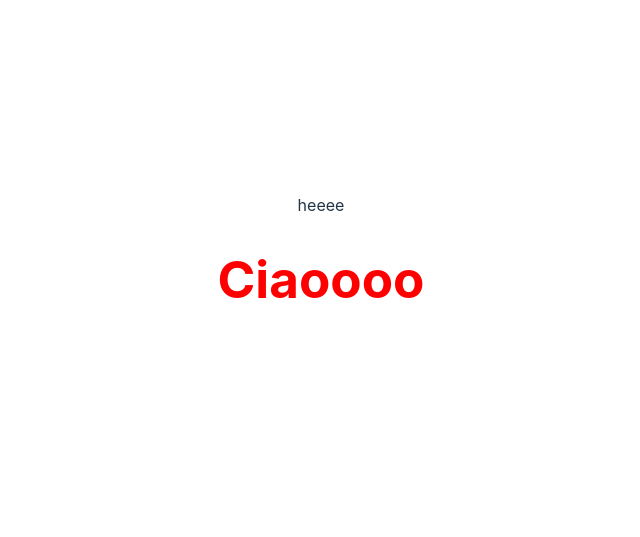
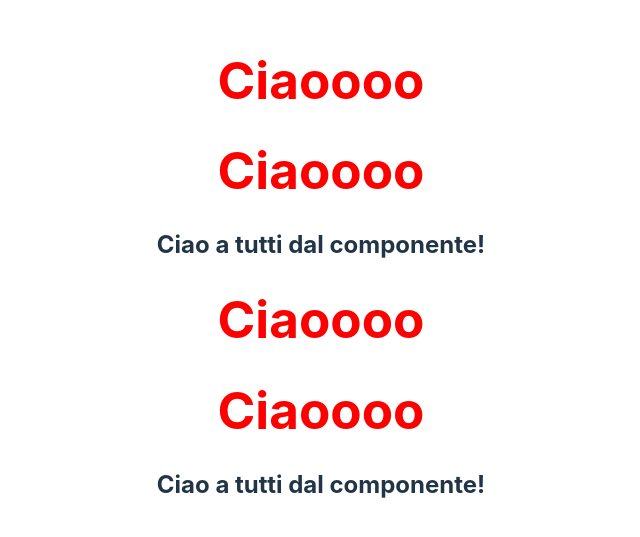
Before and after one commit to edaless/vite-hello-world, a Vue app: page / in a window 1280 px wide. Shown: the part 133-670 px from the top of the page, without its empty margins (319-959 px from the left). Built offline with nearby package versions, Linux system fonts and the light colour scheme.

Commit message:
still primo component

```diff
--- a/src/App.vue
+++ b/src/App.vue
@@ -1,26 +1,48 @@
+<!--
+Create un nuovo progetto utilizzando Vite:
+aiutatevi con le slide per ripercorrere i vari passaggi
+dell’installazione come visti a lezione.
+
+Create e utilizzate un componente AppTitle,
+
+il quale contiene un titolo che recita
+“La mia prima app con Vite!”
+Bonus:
+Creare un secondo componente AppHero,
+che visualizza un jumbotron. -->
+
+
+
+
+
+
+
+
+
+
+
+
 <script>
 // This starter template is using Vue 3 <script setup> SFCs
 // Check out https://vuejs.org/api/sfc-script-setup.html#script-setup
-import Ciao from './components/Ciao.vue'
+import AppTitle from './components/AppTitle.vue'
 export default {
-  name: "APP",
+  // name: "APP",
   components: {
-    Ciao
+    AppTitle
   }
 }
 </script>
 
 <template>
 
-  <div>
-    heeee
-  </div>
-
-
-  <Ciao />
+  <AppTitle />
+  <AppTitle />
 
 </template>
 
 <style scoped>
-
+body {
+  background-color: aqua;
+}
 </style>
--- a/src/components/Ciao.vue
+++ b/src/components/AppTitle.vue
@@ -1,6 +1,6 @@
 <script>
 export default {
-    name: "Ciao",
+    name: "AppTitle",
     data() {
         return {
             saluto: "Ciao a tutti dal componente!"
@@ -12,6 +12,9 @@ export default {
 <template>
 
     <h1>Ciaoooo</h1>
+    <h1>Ciaoooo</h1>
+    <h2>{{ saluto }}</h2>
+
 
 </template>
 
@@ -19,4 +22,8 @@ export default {
 h1 {
     color: rgb(255, 0, 0);
 }
+
+template {
+    background-color: aqua;
+}
 </style>
```
